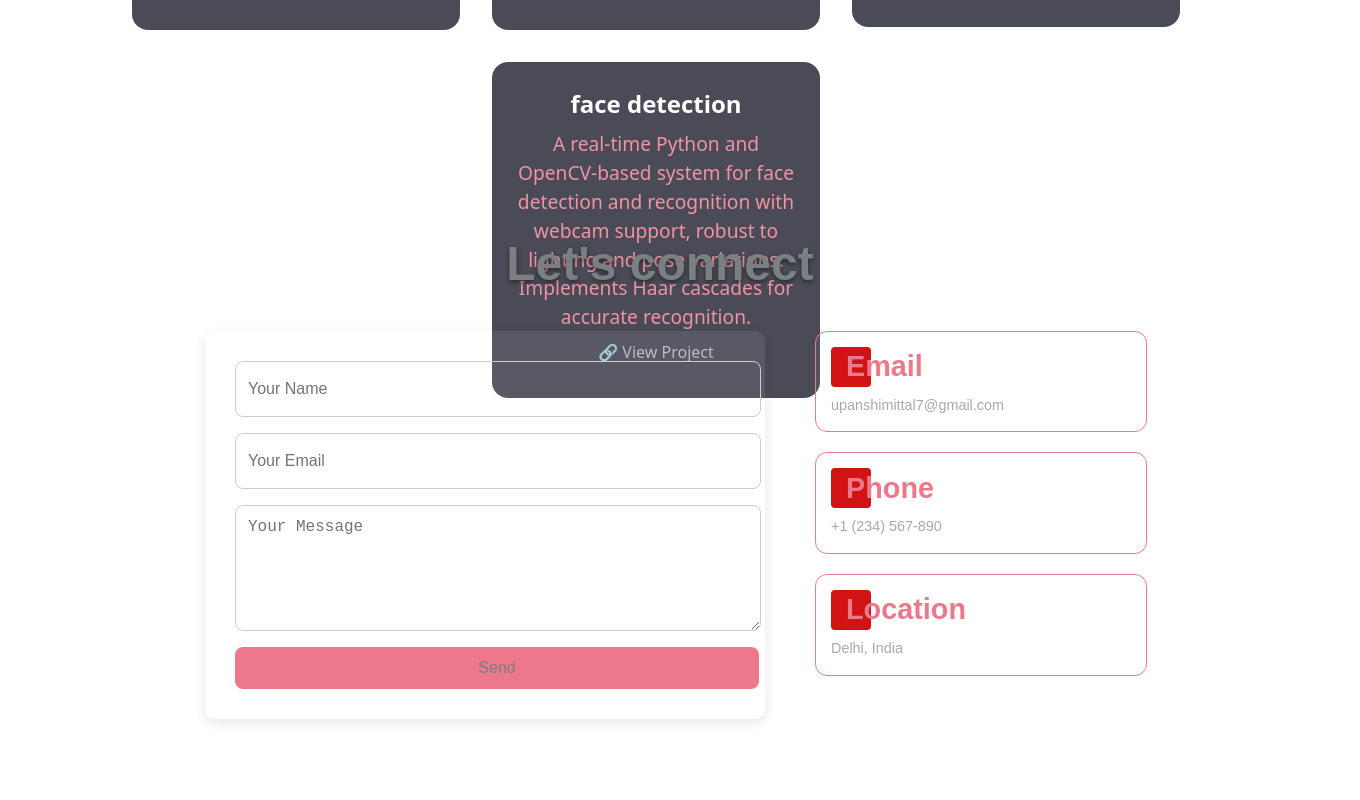
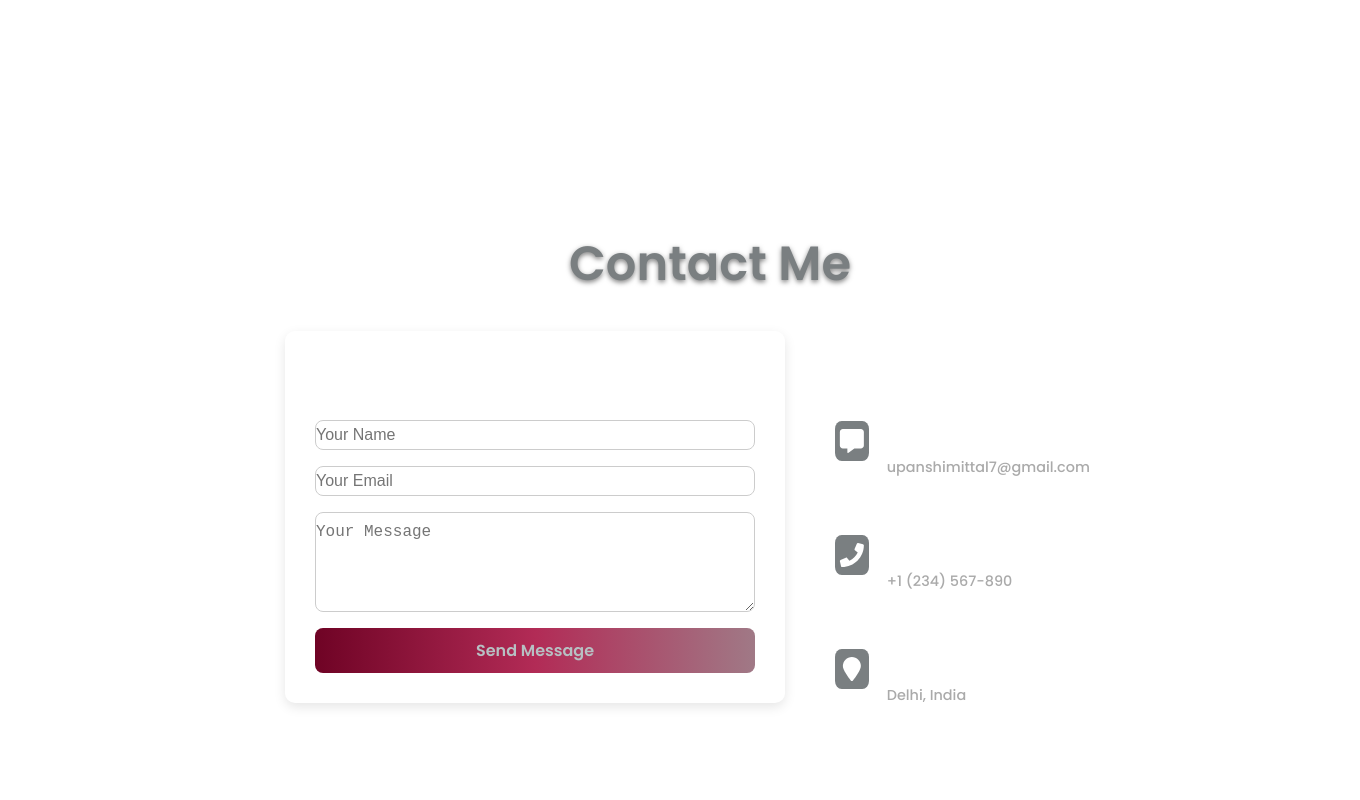
Before and after one commit to Upanshi-Mittal/Portfolio, a React (Vite) app: page / in a window 1280 px wide. Shown: the part 1920-2720 px from the top of the page, 1360 px wide, since content can reach past the window. Built offline with nearby package versions, Linux system fonts and the light colour scheme.

Commit message:
update all the styling

```diff
--- a/src/App.css
+++ b/src/App.css
@@ -1,7 +1,7 @@
 * {
   margin: 0;
   padding: 0;
-  box-sizing:content-box;
+  box-sizing:border-box;
   background-color:transparent;
   color:white;
   width:100%;
@@ -12,7 +12,7 @@
   align-items: center;
   position:relative;
 }
-.page1, .page2 {
+.page1, .page2{
   display: flex;
   flex-direction: column;
   justify-content: center; /* vertical centering */
@@ -73,12 +73,9 @@ Hero{
   z-index: 500;
 }
 
-.page4{
+.page4, .page5 {
   height: fit-content;
   width:100%;
   margin-left:60px;
   position: relative;
 }
-.page5{
-  width:100%;
-}
--- a/src/components/contact/contact.css
+++ b/src/components/contact/contact.css
@@ -28,13 +28,12 @@
 .form-input,
 .form-textarea {
   width: 100%;
-  padding: 12px;
   border-radius: 8px;
   border: 1px solid #ccc;
   font-size: 1rem;
   resize: vertical;
   height:30px;
-  margin-right:10px;
+  padding: 10px 0 10px;
 }
 
 .form-textarea {
@@ -42,12 +41,12 @@
 }
 
 .submit-btn {
-  padding: 12px;
+    padding: 10px 0 10px;
   border: none;
   border-radius: 8px;
-  background: rgb(237, 120, 140);
-
-  color: #7a7f81;
+  background: linear-gradient(90deg, #6f0325, #b22b56, #a07986);
+  font-weight: 800;
+  color: #b7c0c3;
   font-size: 1rem;
   cursor: pointer;
 }
@@ -136,33 +135,25 @@
   flex-wrap: wrap;
 }
 
-.mail{
-  background-color: #6f0325;
-}
 
 .Box{
-  width:20px;
-  height:20px;
+  display:flex;
+  flex-direction: column;
   padding :10px;
   border-radius: 10%;
   display: flex;
-  align-items: center;
+  align-items: flex-start;
   justify-content: center;
   margin-right: 10px;
   gap:10px;
-  background-color: rgb(209, 19, 19);
 }
 
-.Box svg {
-  color: rgb(30, 29, 29);
-  font-size: 7rem;
-}
+
 
 .social-links {
   display: flex;
   flex-direction: column;
   gap: 20px;
-  left: 100px;
   max-width: 300px;
 }
 
@@ -170,19 +161,14 @@
 .Phone,
 .location {
   display: flex;
-  flex-direction: column;
   gap: 8px;
   background: rgba(255, 255, 255, 0.05);
-  padding: 15px;
-  border-radius: 12px;
-  align-items: flex-start;
-  border: 1px solid   rgb(237, 120, 140);
-;
+  align-items: center;
 }
 
 .title {
   font-weight: 600;
-  color: rgb(237, 120, 140);
+  color: linear-gradient(90deg, #6f0325, #b22b56, #a07986);;
 }
 
 .social-links a {
@@ -215,3 +201,27 @@
   flex-wrap: wrap;
   font-weight: 800;
 }
+.mail svg,
+.Phone svg,
+.location svg {
+  font-size: 1.5rem;
+  min-width: 25px;   /* keeps alignment same */
+}
+
+.icon {
+  width: 40px;
+  height: 40px;
+  display: flex;
+  align-items: center;
+  justify-content: center;
+  background-color: #7a7f81;
+  padding:3px;
+  border-radius: 20%;
+}
+
+.icon:hover{
+  background-color: #b22b56;
+  color: white;
+  transform: scale(1.2);
+  transition: all 0.3s ease;
+}
--- a/src/components/contact/contact.jsx
+++ b/src/components/contact/contact.jsx
@@ -5,13 +5,14 @@ import { FaGithub, FaLinkedin, FaGlobe, FaInstagram, FaDiscord, FaLandmark, FaPh
 function Contact() {
   return (
     <div className="contact" id="contact">
-      <h1 className="contact-title" style={{ marginTop: "50px" }}>Let's connect</h1>
+      <h1 className="contact-title" style={{ marginTop: "50px" }}>Contact Me</h1>
       <div className="contact-container" >
         <form
           action="https://api.web3forms.com/submit"
           method="POST"
           className="contact-form"
         >
+          <div className="form-header">Send a Message</div>
           <input
             type="hidden"
             name="access_key"
@@ -40,32 +41,44 @@ function Contact() {
           ></textarea>
 
           <button type="submit" className="submit-btn">
-            Send
+            Send Message
           </button>
         </form>
-        <div className="social-links">
-          <div className="mail">
+        <div className="social-links"  >
+          <div className="social-header">Get in Touch</div>
+          <div className="mail" >
+            <div className="icon">
+    <FaMessage />
+  </div>
+
             <div className="Box">
-            <FaMessage />
-            <span className="title">Email</span>
+              <span className="title">Email</span>
+              <a href="mailto:upanshimittal7@gmail.com">upanshimittal7@gmail.com</a>
+
             </div>
-            <a href="mailto:upanshimittal7@gmail.com">upanshimittal7@gmail.com</a>
           </div>
-          <div className="Phone">
+          <div className="Phone" >
+            <div className="icon">
+    <FaPhone />
+  </div>
+
             <div className="Box">
-            <FaPhone />
-            <div className="title">Phone</div>
+              <div className="title">Phone</div>
+              <a href="tel:+1234567890">+1 (234) 567-890</a>
             </div>
-            <a href="tel:+1234567890">+1 (234) 567-890</a>
           </div>
-          <div className="location">
+          <div className="location" >
+            <div className="icon">
+    <FaLocationPin />
+  </div>
+
             <div className="Box">
-            <FaLocationPin />
-            <div className="title">Location</div>
+              <div className="title">Location</div>
+              <a href="https://www.google.com/maps/place/India" target="_blank" rel="noopener noreferrer">
+                Delhi, India
+              </a>
             </div>
-            <a href="https://www.google.com/maps/place/India" target="_blank" rel="noopener noreferrer">
-              Delhi, India
-            </a>
+
           </div>
         </div>
       </div>
--- a/src/components/project/project.css
+++ b/src/components/project/project.css
@@ -66,7 +66,7 @@ h1 {
 }
 
 .description{
-  color: rgb(237, 120, 140);
+  color: #b22b56;
 }
 
 .cardpro a {
--- a/src/index.css
+++ b/src/index.css
@@ -1,8 +1,6 @@
+@import url('https://fonts.googleapis.com/css2?family=Poppins:wght@400;500;600&family=Raleway:wght@400;500;600&display=swap');
 :root {
-  font-family: system-ui, Avenir, Helvetica, Arial, sans-serif;
-  line-height: 1.5;
-  font-weight: 400;
-
+    font-family: url("../assets/Yaparivariable-ultra.ttf");
   color-scheme: light dark;
   color: rgba(255, 255, 255, 0.87);
   background-color: #242424;
```
Also changed, not shown: assets/Yaparivariable-ultra.ttf (added), assets/researcherfontregular.ttf (added).
